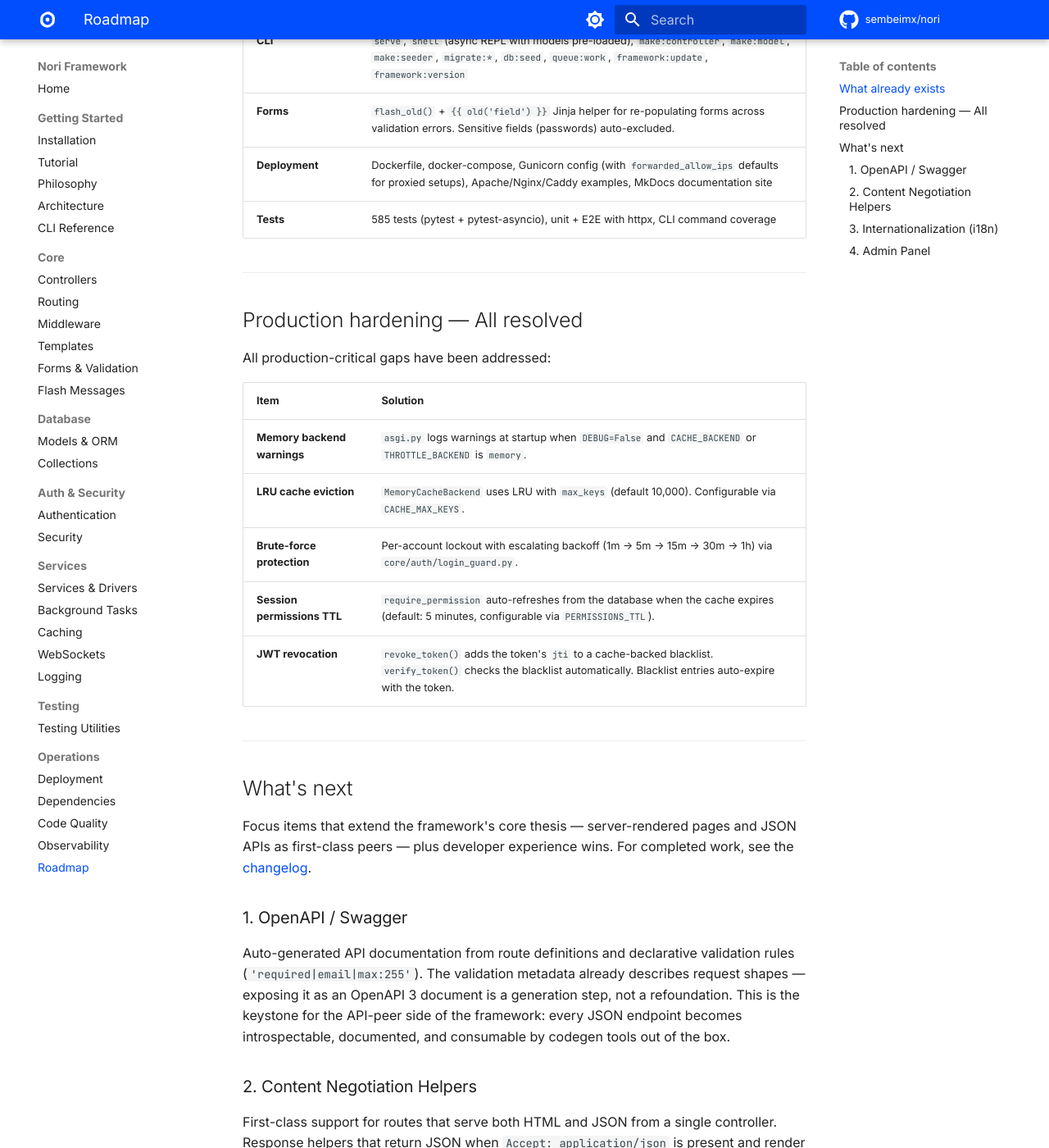
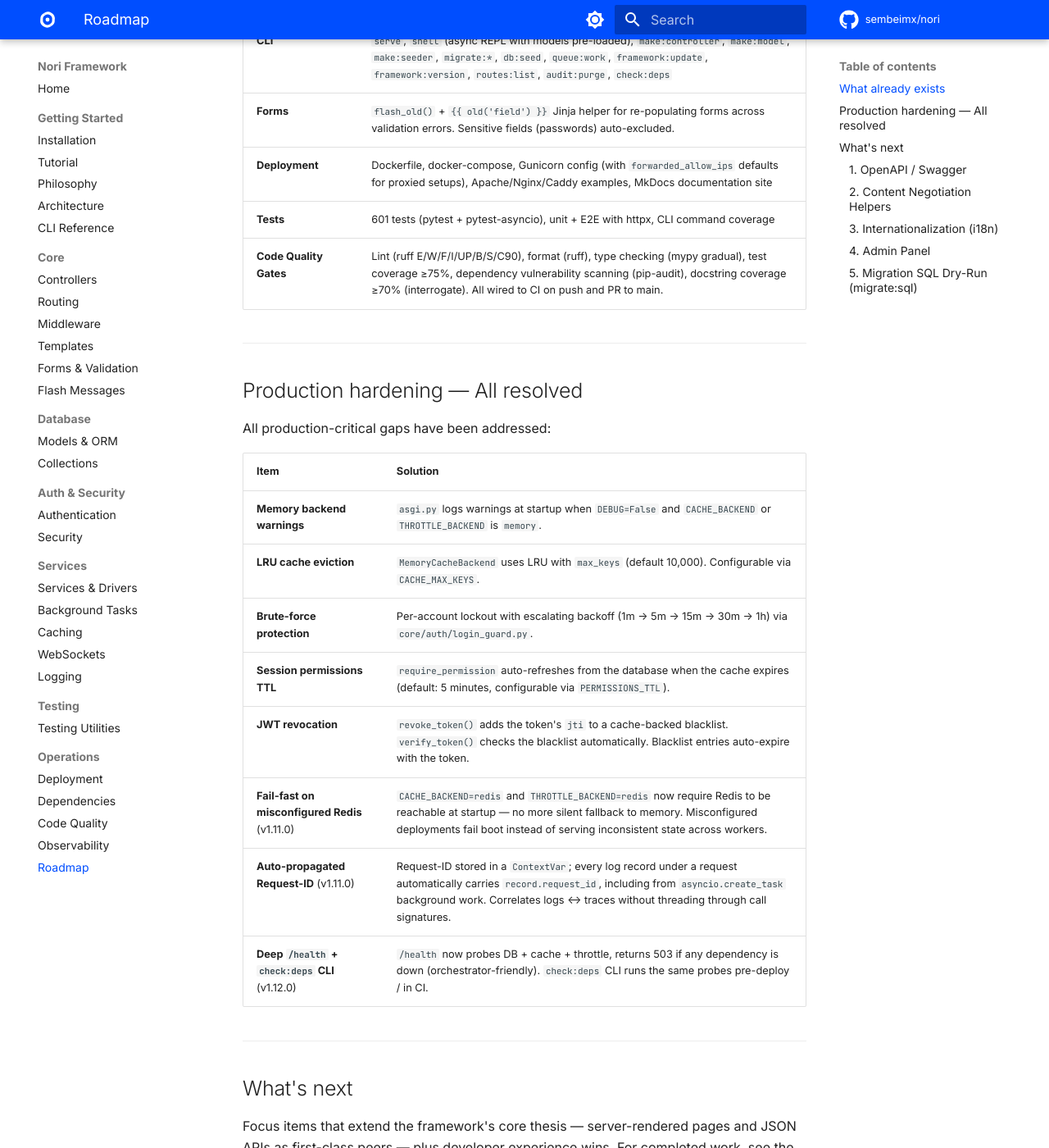
Before and after one commit to sembeimx/nori, an MkDocs documentation site: the page built from docs/roadmap.md, in a window 1280 px wide and 1400 px high, scrolled down 1280 px. Shown: the whole window at 82% size. Built offline with MkDocs 1.6.1 and Material for MkDocs 9.7.7, drawn with Linux system fonts in a browser that asks for light colours; comment, search, counter and statistics services are not loaded; the version menu is left out; some of the changed text lies outside the part shown.

Commit message:
docs(roadmap): refresh state + add migrate:sql to "What's next"
Updates that accumulated and weren't reflected:
- Tests count 585 → 601 (4 new in v1.12.0)
- New CLI commands: routes:list, audit:purge, check:deps
- New Code Quality Gates row covering Q1-Q6 (ruff, format, mypy,
  coverage, pip-audit, interrogate) — none of which were in the
  table even though they're CI-gated on every push.
- Production hardening table: 3 new rows for v1.11.0/v1.12.0 work
  (fail-fast Redis, contextvars Request-ID, deep /health +
  check:deps).

Adds new "What's next" entry: migrate:sql dry-run. Calls out
honestly that aerich 0.9.x doesn't expose --dry-run natively, so
this is ~1 week of integration work — a half-baked impl is worse
than nothing because false confidence on production migrations is
exactly what the feature is supposed to prevent.

```diff
--- a/docs/roadmap.md
+++ b/docs/roadmap.md
@@ -21,10 +21,11 @@ Current state of Nori and what's coming next.
 | **Architecture** | Decoupled core via `core.conf` (config provider) and `core.registry` (model registry). Framework-agnostic to application code |
 | **Observability** | Pre-Starlette `bootstrap.py` hook for Sentry / OpenTelemetry / Datadog SDKs that need to patch libraries at import time. Idempotent `framework:update` patch system wires it into existing sites automatically. |
 | **Dependency Management** | Split `requirements.nori.txt` (framework-owned, refreshed on update) + `requirements.txt` (user-owned, `-r`s the framework file). Engine-aware Aerich migrations generated locally per site to avoid SQLite/MySQL/Postgres drift. |
-| **CLI** | `serve`, `shell` (async REPL with models pre-loaded), `make:controller`, `make:model`, `make:seeder`, `migrate:*`, `db:seed`, `queue:work`, `framework:update`, `framework:version` |
+| **CLI** | `serve`, `shell` (async REPL with models pre-loaded), `make:controller`, `make:model`, `make:seeder`, `migrate:*`, `db:seed`, `queue:work`, `framework:update`, `framework:version`, `routes:list`, `audit:purge`, `check:deps` |
 | **Forms** | `flash_old()` + `{{ old('field') }}` Jinja helper for re-populating forms across validation errors. Sensitive fields (passwords) auto-excluded. |
 | **Deployment** | Dockerfile, docker-compose, Gunicorn config (with `forwarded_allow_ips` defaults for proxied setups), Apache/Nginx/Caddy examples, MkDocs documentation site |
-| **Tests** | 585 tests (pytest + pytest-asyncio), unit + E2E with httpx, CLI command coverage |
+| **Tests** | 601 tests (pytest + pytest-asyncio), unit + E2E with httpx, CLI command coverage |
+| **Code Quality Gates** | Lint (ruff E/W/F/I/UP/B/S/C90), format (ruff), type checking (mypy gradual), test coverage ≥75%, dependency vulnerability scanning (pip-audit), docstring coverage ≥70% (interrogate). All wired to CI on push and PR to main. |
 
 ---
 
@@ -39,6 +40,9 @@ All production-critical gaps have been addressed:
 | **Brute-force protection** | Per-account lockout with escalating backoff (1m → 5m → 15m → 30m → 1h) via `core/auth/login_guard.py`. |
 | **Session permissions TTL** | `require_permission` auto-refreshes from the database when the cache expires (default: 5 minutes, configurable via `PERMISSIONS_TTL`). |
 | **JWT revocation** | `revoke_token()` adds the token's `jti` to a cache-backed blacklist. `verify_token()` checks the blacklist automatically. Blacklist entries auto-expire with the token. |
+| **Fail-fast on misconfigured Redis** (v1.11.0) | `CACHE_BACKEND=redis` and `THROTTLE_BACKEND=redis` now require Redis to be reachable at startup — no more silent fallback to memory. Misconfigured deployments fail boot instead of serving inconsistent state across workers. |
+| **Auto-propagated Request-ID** (v1.11.0) | Request-ID stored in a `ContextVar`; every log record under a request automatically carries `record.request_id`, including from `asyncio.create_task` background work. Correlates logs ↔ traces without threading through call signatures. |
+| **Deep `/health` + `check:deps` CLI** (v1.12.0) | `/health` now probes DB + cache + throttle, returns 503 if any dependency is down (orchestrator-friendly). `check:deps` CLI runs the same probes pre-deploy / in CI. |
 
 ---
 
@@ -61,3 +65,11 @@ Translation support for templates and validation messages. The `messages=` param
 ### 4. Admin Panel
 
 Leverage `core.registry` to auto-discover registered models. Visual interface for AuditLog inspection, Job queue status, and basic CRUD.
+
+### 5. Migration SQL Dry-Run (`migrate:sql`)
+
+A `python3 nori.py migrate:sql` command that prints the **raw SQL** a pending migration will execute against the configured database, without touching it. Aerich generates a Python migration file that's already reviewable, but the actual SQL it produces against your live schema (especially around column renames, where Aerich sometimes infers a destructive `DROP + ADD` instead of `ALTER`) is invisible until `migrate:upgrade` runs.
+
+The implementation needs to either parse Aerich's migration file and replay each operation through Tortoise's schema generator capturing the SQL instead of executing it, or wrap the connection with an interceptor that logs the queries. Aerich 0.9.x does not expose a native `--dry-run` flag, so this is a non-trivial integration — estimated 1 week of work to ship rigorously (a half-baked version that shows SQL that doesn't exactly match what Aerich runs would be worse than nothing).
+
+Pairs naturally with mandatory PR-template review of migration SQL for any change that touches the schema.
```
